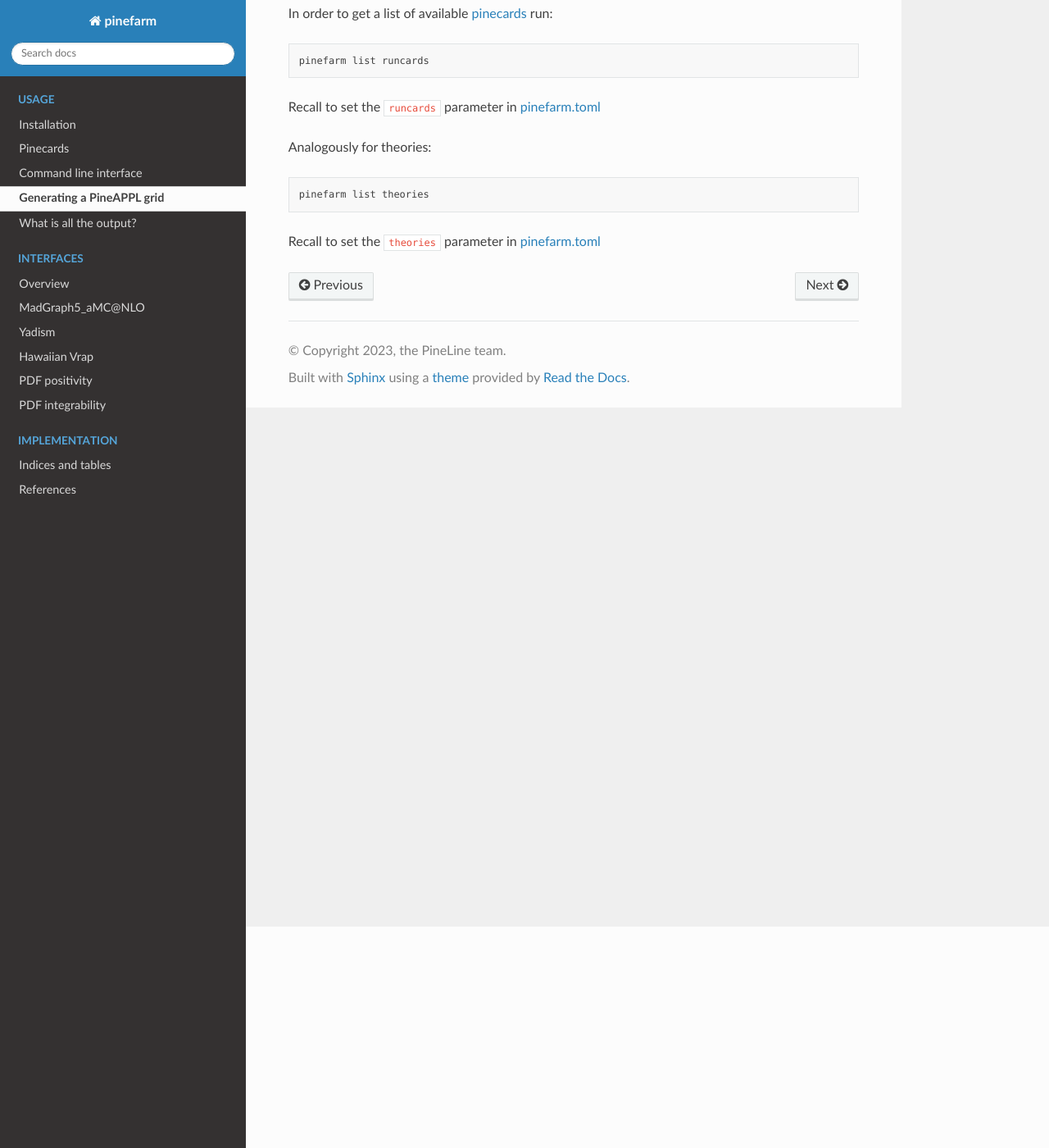
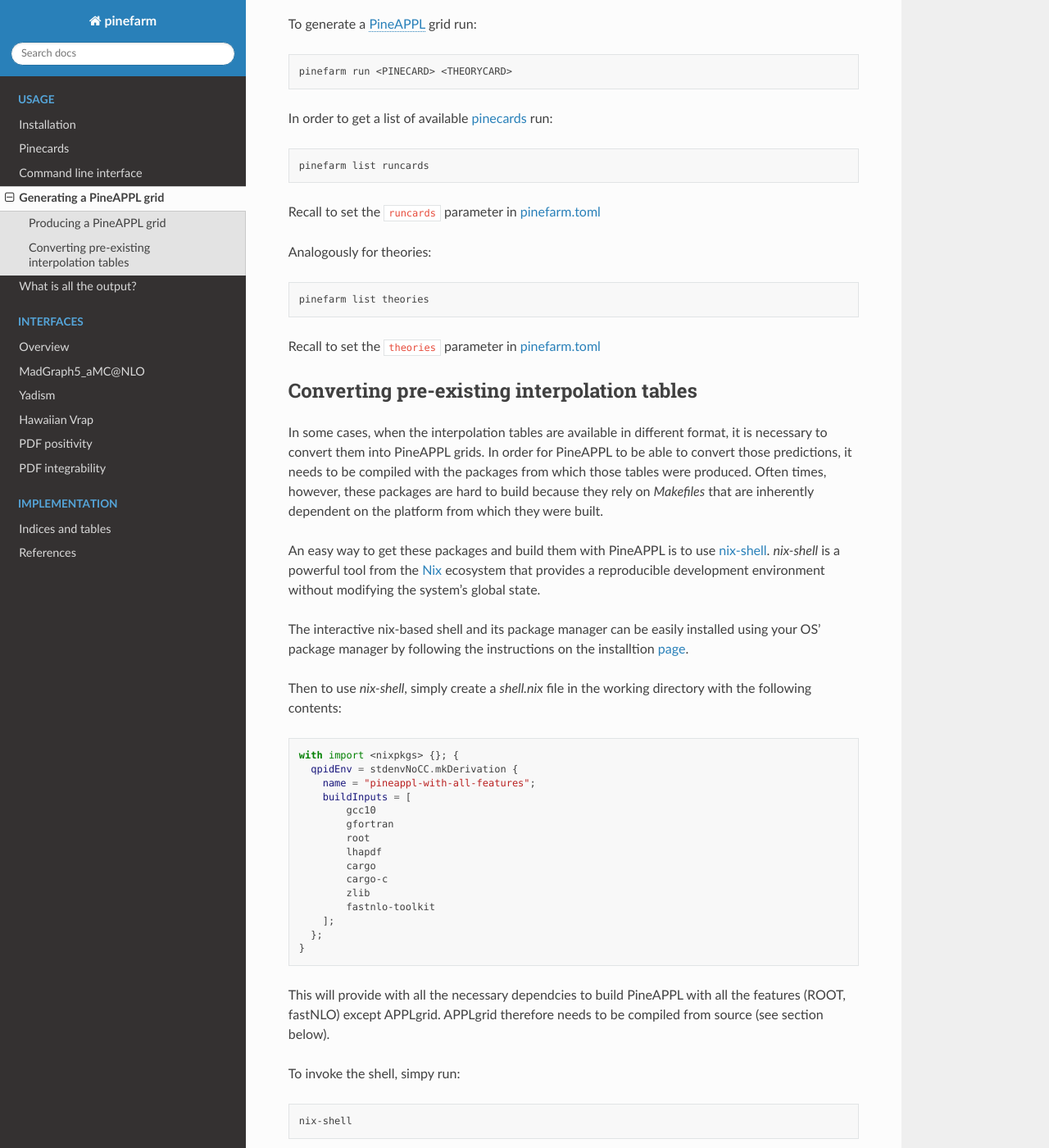
Before and after one commit to NNPDF/pinefarm, a Sphinx documentation site: the page built from docs/source/run.rst, in a window 1280 px wide and 1400 px high, scrolled down 270 px. Shown: the whole window at 82% size. Built offline with Sphinx 7.4.7 and the Read the Docs theme 3.1.0, drawn with Linux system fonts in a browser that asks for light colours; pages that are not in the unit, such as notebooks, are missing from menus; some of the changed text lies outside the part shown.

Commit message:
Add documentation on converting tables using `nix`

```diff
--- a/docs/source/run.rst
+++ b/docs/source/run.rst
@@ -1,5 +1,12 @@
 Generating a PineAPPL grid
 ==========================
+
+In the following section, we show to produced PineAPPL grids with `pinefarm`
+and how to convert pre-existing interpolation grids in different formats
+(ROOT, APPLgrid, fastNLO) into PineAPPL grids.
+
+Producing a PineAPPL grid
+-------------------------
 
 To generate a |pineappl| grid run:
 
@@ -22,3 +29,95 @@
    pinefarm list theories
 
 Recall to set the ``theories`` parameter in :ref:`pinefarm.toml <install:configure paths>`
+
+
+Converting pre-existing interpolation tables
+--------------------------------------------
+
+In some cases, when the interpolation tables are available in different format,
+it is necessary to convert them into PineAPPL grids. In order for PineAPPL to
+be able to convert those predictions, it needs to be compiled with the packages
+from which those tables were produced. Often times, however, these packages are
+hard to build because they rely on `Makefiles` that are inherently dependent on
+the platform from which they were built.
+
+An easy way to get these packages and build them with PineAPPL is to use
+`nix-shell <https://nixos.wiki/wiki/Development_environment_with_nix-shell>`_.
+`nix-shell` is a powerful tool from the `Nix <https://nixos.org/>`_ ecosystem
+that provides a reproducible development environment without modifying the
+system's global state.
+
+The interactive nix-based shell and its package manager can be easily installed
+using your OS' package manager by following the instructions on the installtion
+`page <https://nixos.org/download/#download-nix>`_.
+
+Then to use `nix-shell`, simply create a `shell.nix` file in the working directory
+with the following contents:
+
+.. code-block:: nix
+
+   with import <nixpkgs> {}; {
+     qpidEnv = stdenvNoCC.mkDerivation {
+       name = "pineappl-with-all-features";
+       buildInputs = [
+           gcc10
+           gfortran
+           root
+           lhapdf
+           cargo
+           cargo-c
+           zlib
+           fastnlo-toolkit
+       ];
+     };
+   }
+
+This will provide with all the necessary dependcies to build PineAPPL with all
+the features (ROOT, fastNLO) except APPLgrid. APPLgrid therefore needs to be
+compiled from source (see section below).
+
+To invoke the shell, simpy run:
+
+.. code-block:: sh
+
+   nix-shell
+
+One can check that everything has been set up correctly by checking (one of)
+the following commands:
+
+.. code-block:: sh
+
+   gcc --version
+   which root # Should point to nix/store/...
+   fnlo-tk-config --help # Check fastNLO
+
+We can now build APPLgrid by simply running the following commands:
+
+.. code-block:: sh
+
+   wget http://applgrid.hepforge.org/downloads/applgrid-1.6.27.tgz
+   tar -zxvf applgrid-1.6.27.tgz
+   ./configure --path=${prefix}
+   make -j
+   [sudo] make install
+   export LD_LIBRARY_PATH=${prefix}/lib:$LD_LIBRARY_PATH
+
+If everything went correctly, you should be able to run:
+
+.. code-block:: sh
+
+   applgrid-config --help
+
+With all of the dependencies installed, we can now compile PineAPPL. Inside
+the PineAPPL directory, run:
+
+.. code-block:: sh
+
+   APPL_IGRID_DIR=/path/to/applgrid-1.6.27/src cargo install --features=applgrid --path pineappl_cli
+
+Once this is done, we can now for example convert a ROOT file into a PineAPPL
+grid by running the following command:
+
+.. code-block:: sh
+
+   pineappl import <FILE_NAME>.root <PINEAPPL_NAME>.pineappl.lz4 NNPDF40_nnlo_as_01180
```
